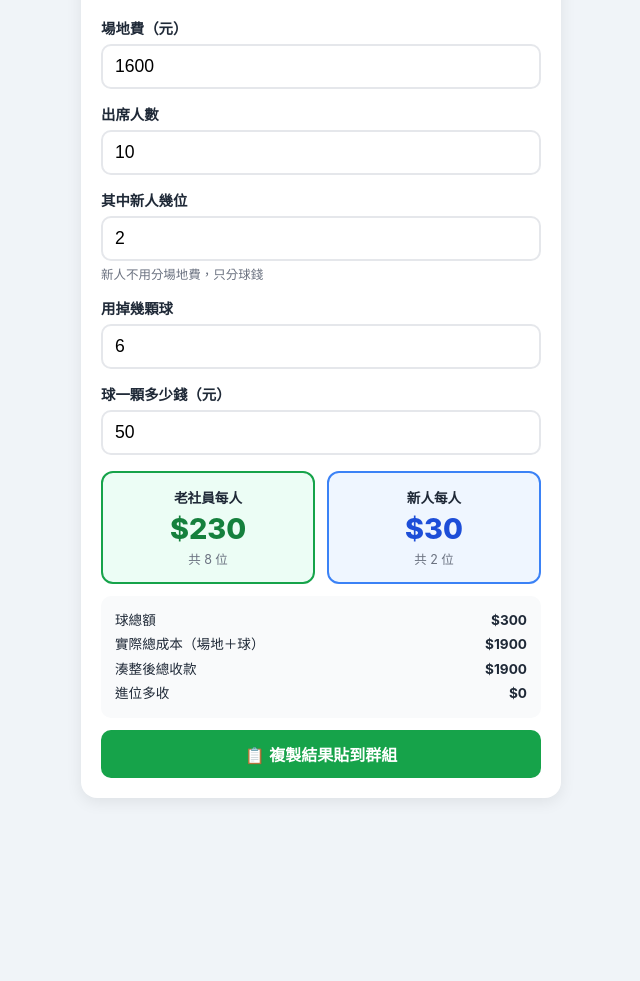
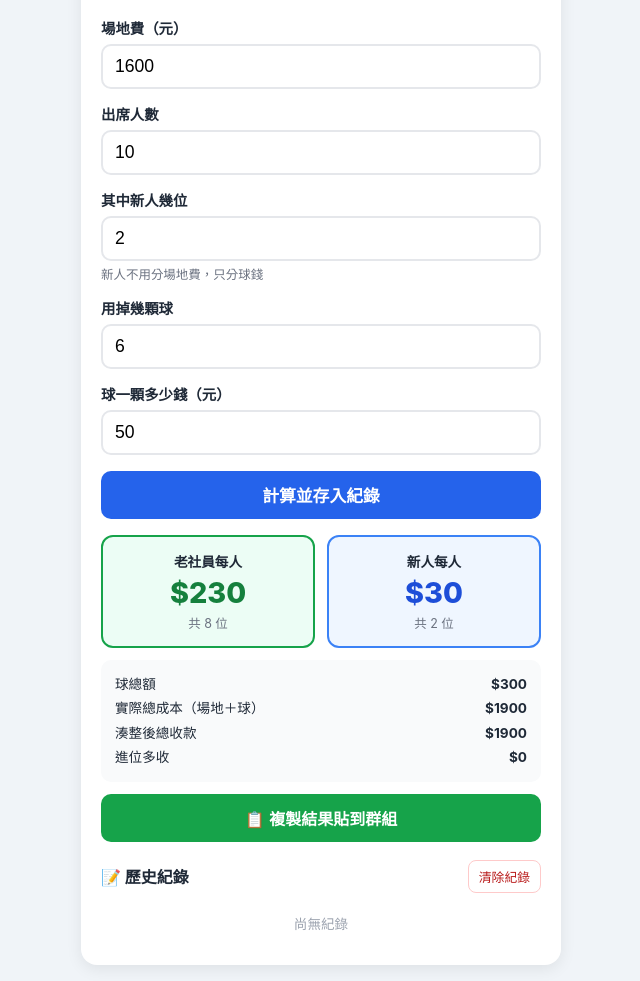
Before and after one commit to nathan2009729/club-fees, a plain HTML site: page index.html in a window 1280 px wide. Shown: the part 113-1094 px from the top of the page, without its empty margins (319-959 px from the left). Before the commit the page ends 927 px from the top, so only its background shows below. Drawn offline with Linux system fonts and the light colour scheme.

Commit message:
Add persistent history list with clear button

```diff
--- a/index.html
+++ b/index.html
@@ -90,6 +90,53 @@
     cursor: pointer;
   }
   button.copy:active { background: #15803d; }
+  button.calc {
+    width: 100%;
+    margin-top: 16px;
+    padding: 12px;
+    font-size: 1.05rem;
+    font-weight: 700;
+    color: #fff;
+    background: #2563eb;
+    border: none;
+    border-radius: 10px;
+    cursor: pointer;
+  }
+  button.calc:active { background: #1d4ed8; }
+  .history { margin-top: 18px; }
+  .history-head {
+    display: flex;
+    align-items: center;
+    justify-content: space-between;
+    margin-bottom: 8px;
+  }
+  .history-head h2 { font-size: 1rem; }
+  button.clear {
+    font-size: .8rem;
+    padding: 6px 10px;
+    color: #b91c1c;
+    background: #fff;
+    border: 1px solid #fecaca;
+    border-radius: 8px;
+    cursor: pointer;
+  }
+  .history ul { list-style: none; }
+  .history li {
+    background: #f9fafb;
+    border: 1px solid #e5e7eb;
+    border-radius: 10px;
+    padding: 10px 12px;
+    font-size: .85rem;
+    line-height: 1.7;
+    margin-bottom: 8px;
+  }
+  .history li .date { font-weight: 700; }
+  .history .empty {
+    color: #9ca3af;
+    font-size: .85rem;
+    text-align: center;
+    padding: 12px;
+  }
 </style>
 </head>
 <body>
@@ -115,6 +162,8 @@
     <label for="price">球一顆多少錢（元）</label>
     <input id="price" type="number" min="0" value="50">
 
+    <button class="calc" id="calcBtn">計算並存入紀錄</button>
+
     <div class="error" id="error"></div>
 
     <div class="result" id="result">
@@ -137,6 +186,15 @@
         <div>進位多收 <b>$<span id="dDiff">0</span></b></div>
       </div>
       <button class="copy" id="copyBtn">📋 複製結果貼到群組</button>
+    </div>
+
+    <div class="history">
+      <div class="history-head">
+        <h2>📝 歷史紀錄</h2>
+        <button class="clear" id="clearBtn">清除紀錄</button>
+      </div>
+      <ul id="historyList"></ul>
+      <div class="empty" id="historyEmpty">尚無紀錄</div>
     </div>
   </div>
 </div>
@@ -185,10 +243,49 @@ function calc() {
 
   err.style.display = 'none';
   res.classList.add('show');
+  return { oldPay, newPay, oldCount, fresh };
 }
 
 inputs.forEach(el => el.addEventListener('input', calc));
 calc();
+
+const KEY = 'clubFeesHistory';
+const loadHistory = () => {
+  try { return JSON.parse(localStorage.getItem(KEY)) || []; }
+  catch { return []; }
+};
+const saveHistory = list => localStorage.setItem(KEY, JSON.stringify(list));
+const todayStr = () => new Date().toLocaleDateString('zh-TW', { year: 'numeric', month: '2-digit', day: '2-digit' });
+
+function renderHistory() {
+  const list = loadHistory();
+  const ul = $('historyList');
+  ul.innerHTML = '';
+  $('historyEmpty').style.display = list.length ? 'none' : 'block';
+  list.forEach(h => {
+    const li = document.createElement('li');
+    li.textContent = `${h.date}：老社員 $${h.oldPay} × ${h.oldCount} 位、新人 $${h.newPay} × ${h.fresh} 位`;
+    ul.appendChild(li);
+  });
+}
+
+$('calcBtn').addEventListener('click', () => {
+  const r = calc();
+  if (!r) return;
+  const list = loadHistory();
+  list.unshift({ date: todayStr(), oldPay: r.oldPay, newPay: r.newPay, oldCount: r.oldCount, fresh: r.fresh });
+  saveHistory(list);
+  renderHistory();
+});
+
+$('clearBtn').addEventListener('click', () => {
+  if (!loadHistory().length) return;
+  if (!confirm('確定要清除全部歷史紀錄嗎？')) return;
+  saveHistory([]);
+  renderHistory();
+});
+
+renderHistory();
 
 $('copyBtn').addEventListener('click', async () => {
   const text =
```
